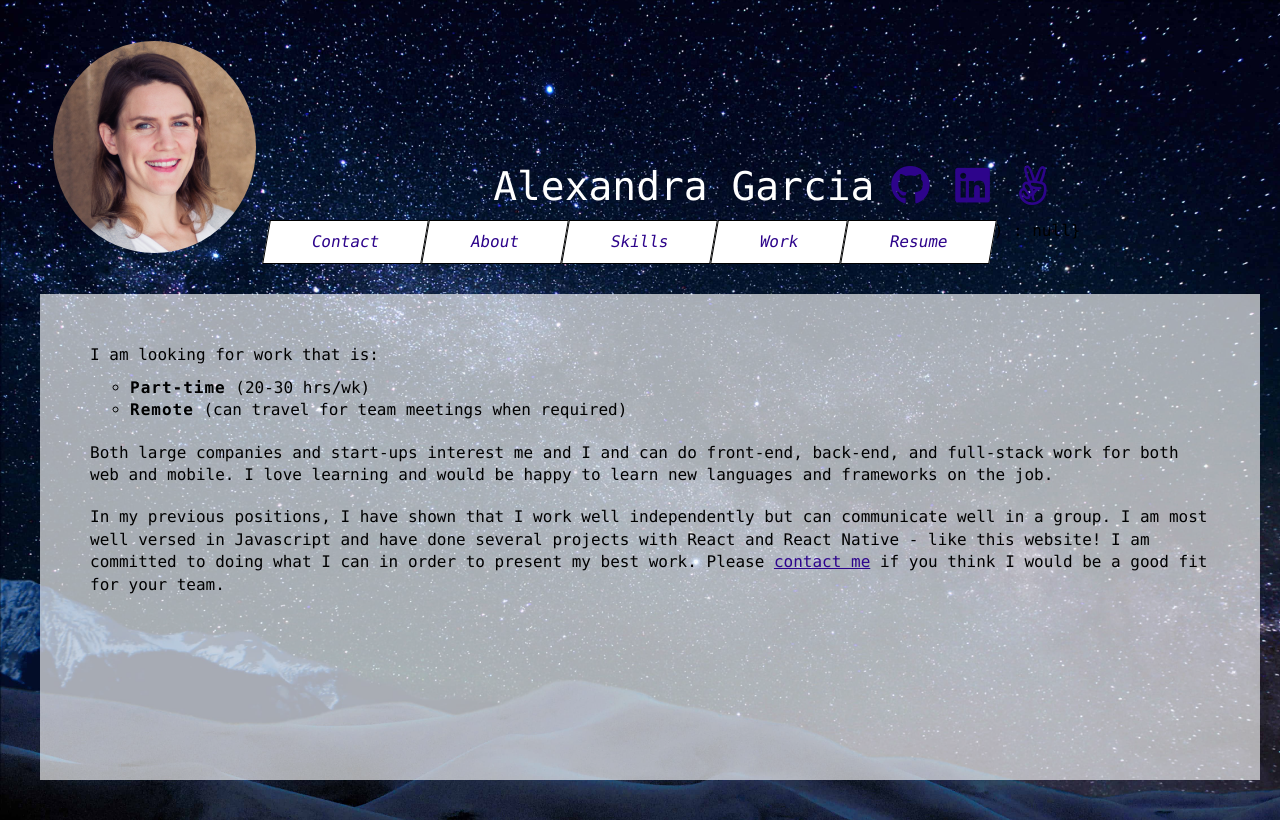
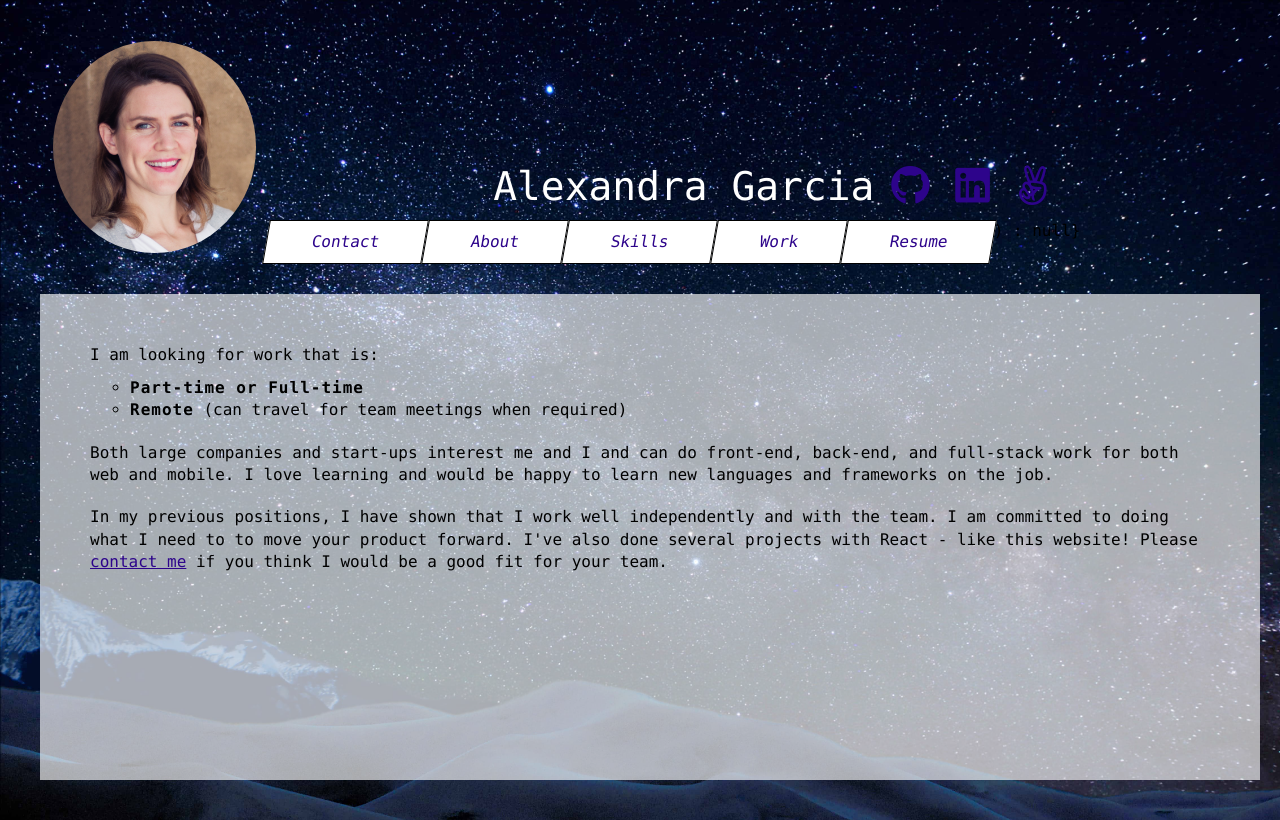
Before and after one commit to alliejant/website, a React (Create React App) app: page /work in a window 1280 px wide. Built offline with nearby package versions, Linux system fonts and the light colour scheme.

Commit message:
updated Work

```diff
--- a/src/pages/Work.js
+++ b/src/pages/Work.js
@@ -9,7 +9,7 @@ class Work extends Component {
         <p> I am looking for work that is:</p>
         <ul>
           <li>
-            <strong>Part-time</strong> (20-30 hrs/wk)
+            <strong>Part-time or Full-time</strong>
           </li>
           <li>
             <strong>Remote</strong> (can travel for team meetings when required)
@@ -23,11 +23,10 @@ class Work extends Component {
         </p>
         <p>
           In my previous positions, I have shown that I work well independently
-          but can communicate well in a group. I am most well versed in
-          Javascript and have done several projects with React and React Native
-          - like this website! I am committed to doing what I can in order to
-          present my best work. Please <Link to="/contact"> contact me</Link> if
-          you think I would be a good fit for your team.
+          and with the team. I am committed to doing what I need to to move your
+          product forward. I've also done several projects with React - like
+          this website! Please <Link to="/contact"> contact me</Link> if you
+          think I would be a good fit for your team.
         </p>
       </div>
     );
```
